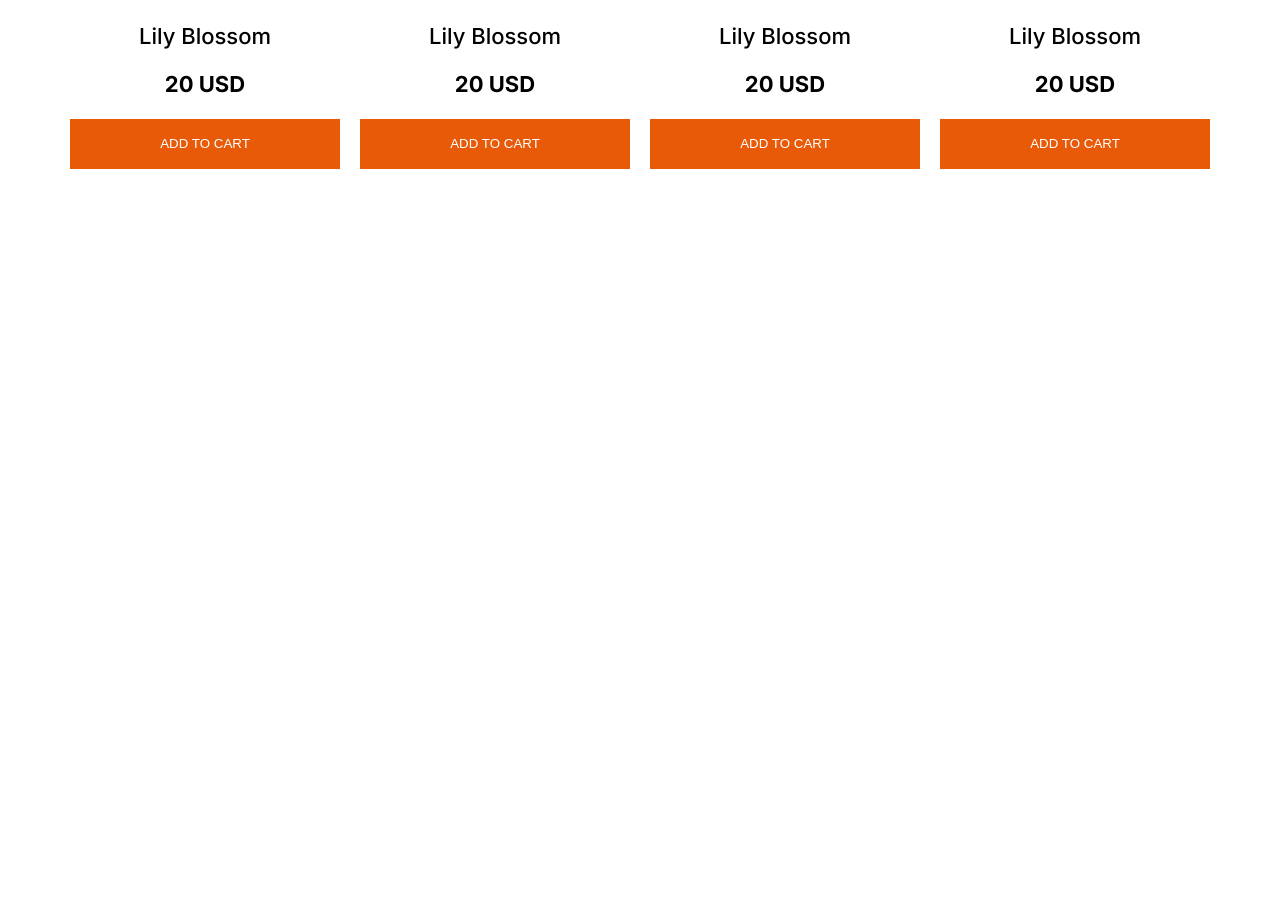
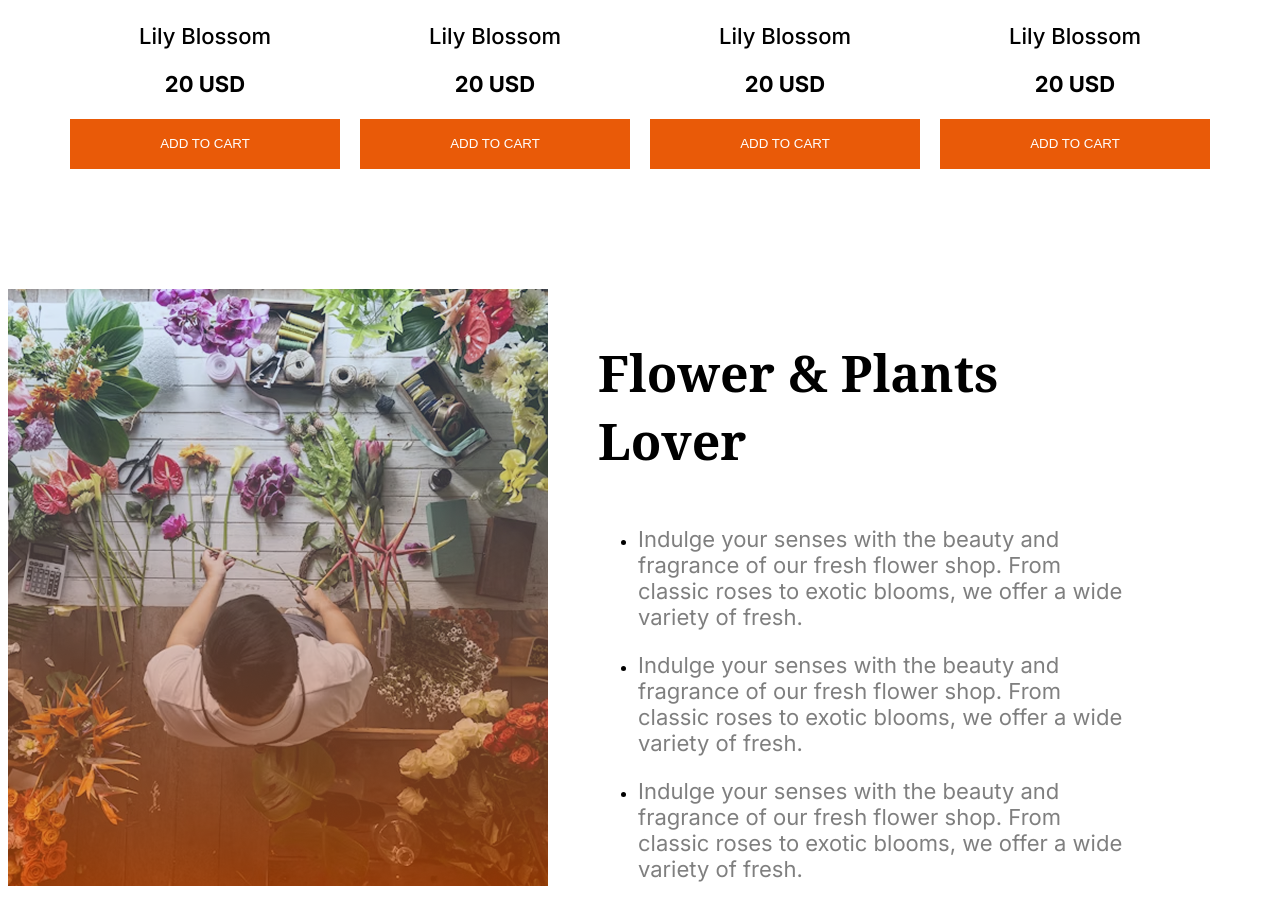
Before and after one commit to Ha-Mim123/flower-market-A02, a plain HTML site: page index.html in a window 1280 px wide. Shown: the part 1540-2438 px from the top of the page. Before the commit the page ends 1829 px from the top, so only its background shows below. Drawn offline with Linux system fonts and the light colour scheme.

Commit message:
flower and plant section implement

```diff
--- a/index.html
+++ b/index.html
@@ -95,8 +95,18 @@
            </div>
         </section>
         <!-- flower and plant section -->
-        <section>
-
+        <section class="display-flex plant-lover">
+            <div>
+                <img class="plant-lover-img" src="assets/flower-store.png" alt="">
+            </div>
+            <div class="plnt">
+                <h3 class="plant-lover-title noto-serif-normal">Flower & Plants <br>Lover</h3>
+                <ul>
+                    <li><p class="plant-lover-description">Indulge your senses with the beauty and fragrance of our fresh flower shop. From classic roses to exotic blooms, we offer a wide variety of fresh.</p></li>
+                    <li><p class="plant-lover-description">Indulge your senses with the beauty and fragrance of our fresh flower shop. From classic roses to exotic blooms, we offer a wide variety of fresh.</p></li>
+                    <li><p class="plant-lover-description">Indulge your senses with the beauty and fragrance of our fresh flower shop. From classic roses to exotic blooms, we offer a wide variety of fresh.</p></li>
+                </ul>
+            </div>
         </section>
     </main>
     <footer>
--- a/style/style.css
+++ b/style/style.css
@@ -123,6 +123,40 @@ main > section{
     font-weight: bold;
 }
 
+.noto-serif-normal {
+  font-family: "Noto Serif", serif;
+  font-optical-sizing: auto;
+  font-weight: 400;
+  font-style: normal;
+  font-variation-settings:
+    "wdth" 100;
+}
+.plant-lover{
+    max-width: 1140px;
+    /* margin: 0 auto; */
+
+}
+
+.plant-lover-img{
+    width: 540px;
+    height: 597px;
+    margin-right: 50px;
+}
+.plant-lover-title{
+    font-size: 3.125rem;
+    font-weight: bold;
+    width: 540px;
+    height: 137px;
+}
+.plant-lover-description{
+    color: rgba(0, 0, 0, 0.5);
+    font-size: 1.375rem;
+    font-weight: 400;
+}
+.plnt{
+ width: 540px;
+ height: 521px;
+}
 @media screen and (max-width:576px) {
     .navbar{
 
```
